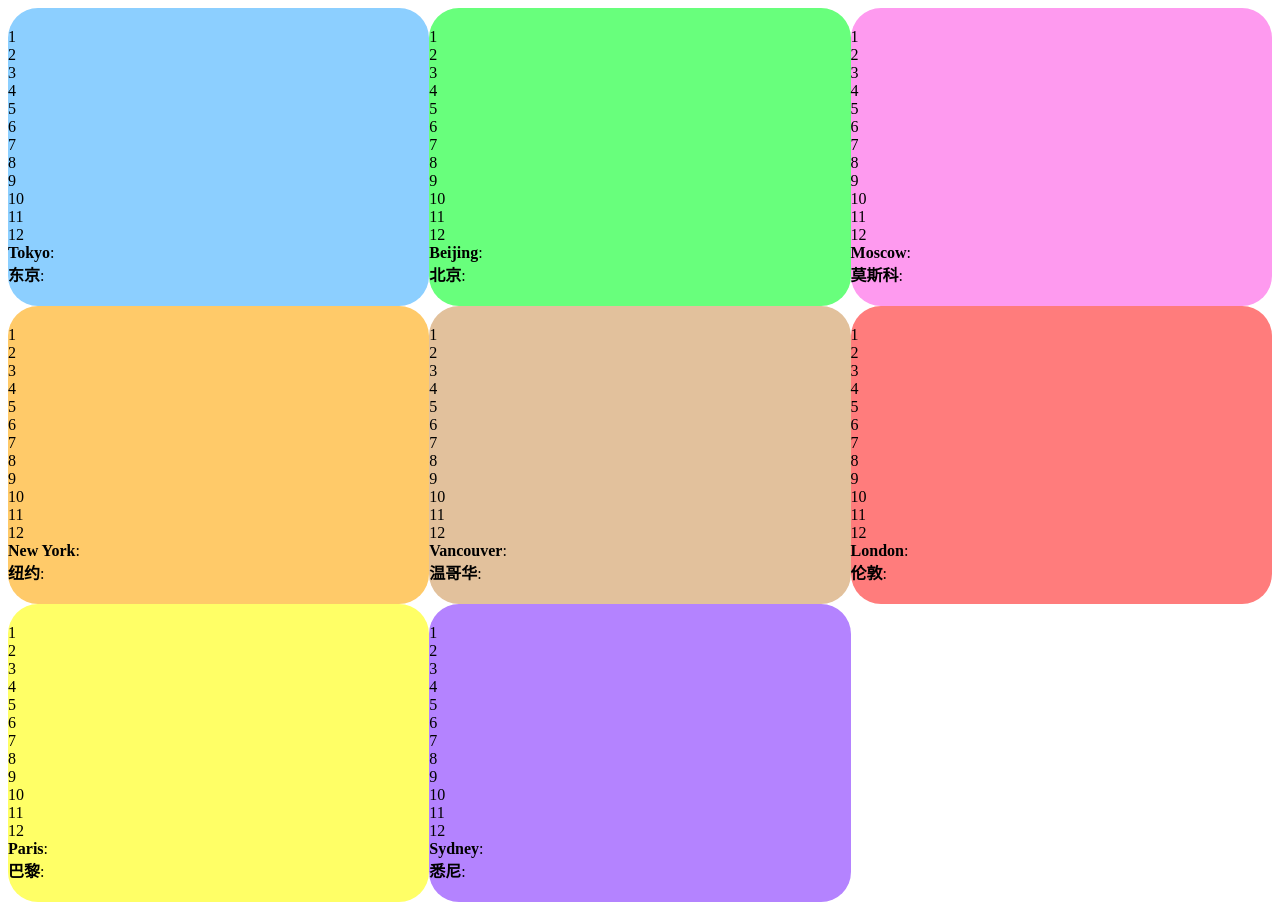
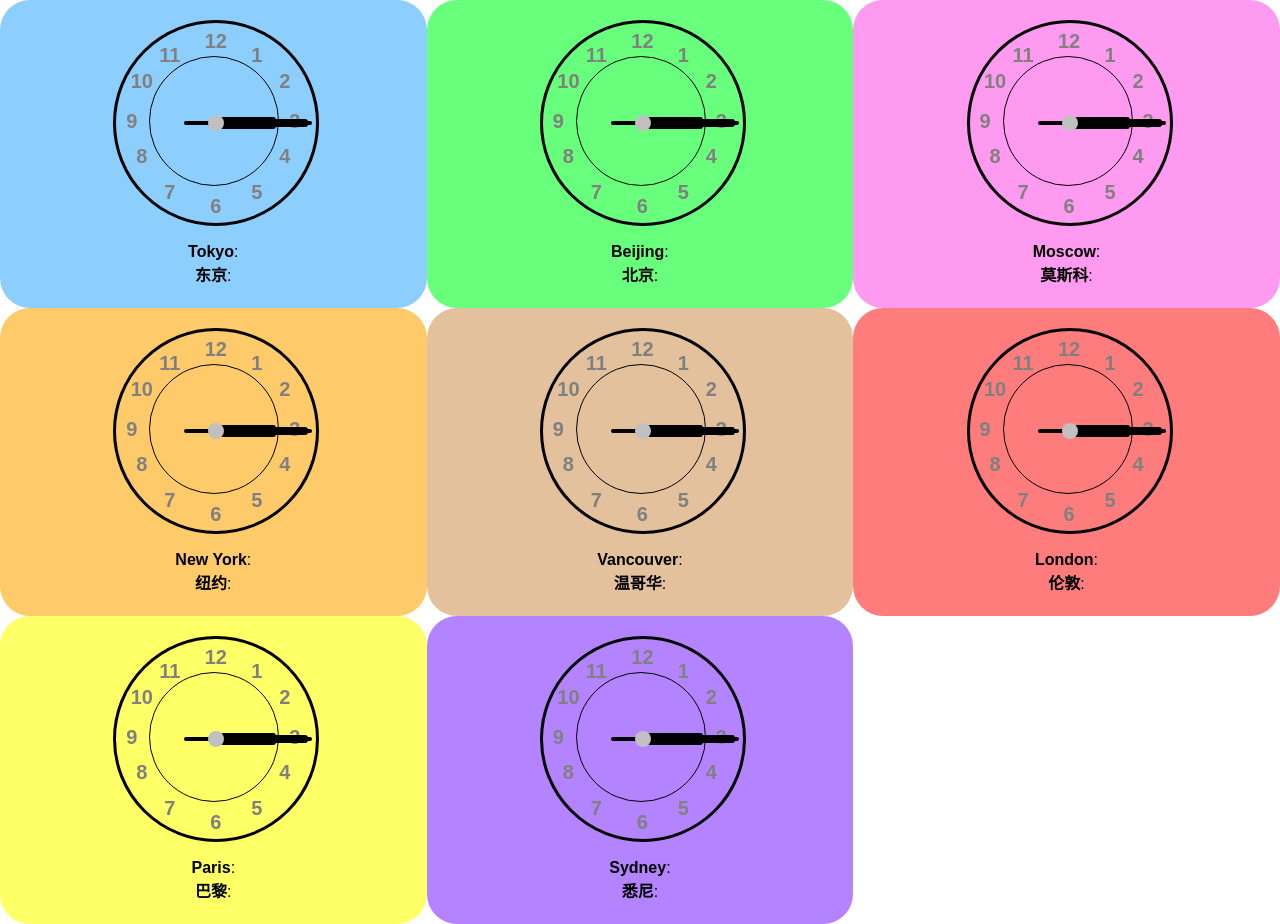
Before and after one commit to nelsonkuang/css3clock.js, a website: page index.html in a window 1280 px wide. Before the commit the page ends 902 px from the top, so only its background shows below. Drawn offline with Linux system fonts and the light colour scheme; the site is published under a folder, as on GitHub Pages, so addresses that start at the root find nothing.

Commit message:
Update index.html

```diff
--- a/index.html
+++ b/index.html
@@ -4,8 +4,8 @@
 <meta http-equiv="Content-Type" content="text/html; charset=utf-8"/>
 <meta name="viewport" content="width=device-width, initial-scale=1.0,user-scalable=no" />
     <title>css3clock</title>
-    <link href="/css/animations.min.css" type="text/css" rel="stylesheet"/>
-    <link href="/css/css3clock.min.css" type="text/css" rel="stylesheet" />
+    <link href="css/animations.min.css" type="text/css" rel="stylesheet"/>
+    <link href="css/css3clock.min.css" type="text/css" rel="stylesheet" />
     <style>
         #clockTokyo, #clockBeijing, #clockNewYork, #clockMoscow, #clockLondon, #clockParis, #clockSydney, #clockVancouver, #aboutMe, #friendsLink {
             width: 33.33%;
@@ -317,7 +317,7 @@
             <strong>悉尼</strong>:<span class="dateCN"></span>
         </div>
     </div>
-    <script type="text/javascript" src="/js/css3clock.min.js"></script>
+    <script type="text/javascript" src="js/css3clock.min.js"></script>
     <script>
         css3clock.ready(function () {
             css3clock.init(document.getElementById("clockTokyo"), css3clock.worldDates.TokyoDate(), {
```
